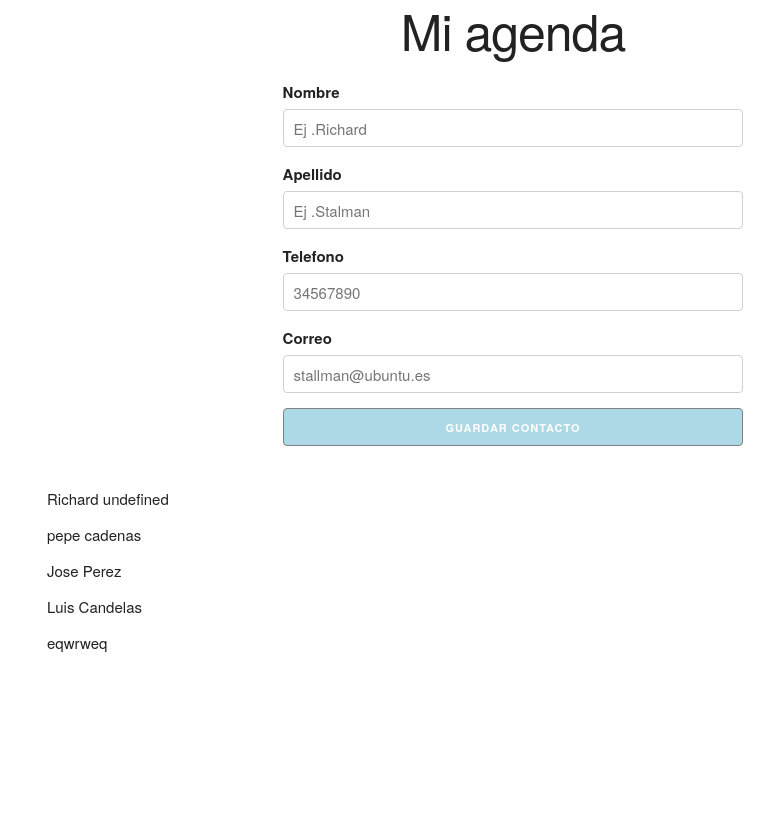
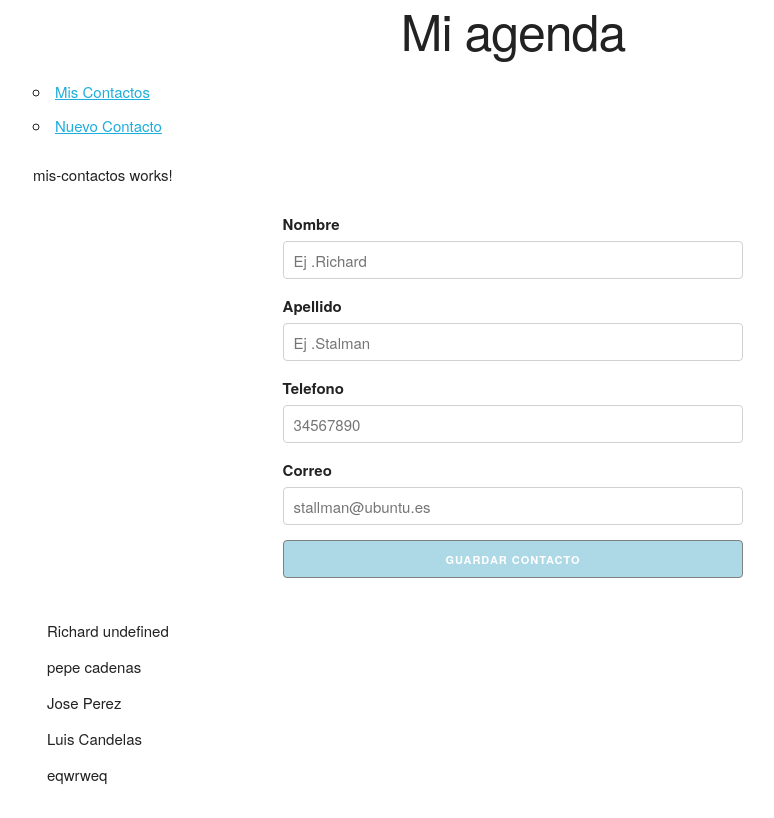
Before and after one commit to 1984Miguel/nuevaAgenda, an Angular app in the folder Agenda/: page /mis-contactos in a window 1280 px wide. Shown: the whole page, without its empty margins (127-901 px from the left). Built offline with nearby package versions, Linux system fonts and the light colour scheme; data requests are answered from the project's data file.

Commit message:
añado primera parte de las rutas

```diff
--- a/Agenda/src/app/app.component.html
+++ b/Agenda/src/app/app.component.html
@@ -4,6 +4,23 @@
     <header>
         <h1>Mi agenda</h1>
     </header>
+
+    <!-- barra de navegacion -->
+
+    <nav>
+        <ul>
+            <li> <a routerLink="./mis-contactos"> Mis Contactos  </a>  </li>
+
+            <li> <a routerLink="./nuevo-contacto"> Nuevo Contacto </a> </li>
+
+
+
+        </ul>
+
+    </nav>
+
+        <!-- zona dinamica que cargamos diferentes secciones -->
+    <router-outlet> </router-outlet>
 
     <formulario-alta
     (clikEnGuardar)="guardarContacto($event)"
--- /dev/null
+++ b/Agenda/src/app/mis-contactos/mis-contactos.component.html
@@ -0,0 +1,3 @@
+<p>
+  mis-contactos works!
+</p>
--- /dev/null
+++ b/Agenda/src/app/mis-contactos/mis-contactos.component.ts
@@ -0,0 +1,15 @@
+import { Component, OnInit } from '@angular/core';
+
+@Component({
+  selector: 'app-mis-contactos',
+  templateUrl: './mis-contactos.component.html',
+  styleUrls: ['./mis-contactos.component.css']
+})
+export class MisContactosComponent implements OnInit {
+
+  constructor() { }
+
+  ngOnInit() {
+  }
+
+}
--- /dev/null
+++ b/Agenda/src/app/nuevo-contacto/nuevo-contacto.component.html
@@ -0,0 +1,3 @@
+<p>
+  nuevo-contacto works!
+</p>
--- /dev/null
+++ b/Agenda/src/app/nuevo-contacto/nuevo-contacto.component.ts
@@ -0,0 +1,15 @@
+import { Component, OnInit } from '@angular/core';
+
+@Component({
+  selector: 'app-nuevo-contacto',
+  templateUrl: './nuevo-contacto.component.html',
+  styleUrls: ['./nuevo-contacto.component.css']
+})
+export class NuevoContactoComponent implements OnInit {
+
+  constructor() { }
+
+  ngOnInit() {
+  }
+
+}
```
Also changed, not shown: Agenda/src/app/app-routing/app-routing.module.ts (added, +33 -0 lines), Agenda/src/app/app.module.ts (+9 -3 lines), Agenda/src/app/mis-contactos/mis-contactos.component.css (added), Agenda/src/app/nuevo-contacto/nuevo-contacto.component.css (added), 2 other files (tests, documents, lock files or other folders).
